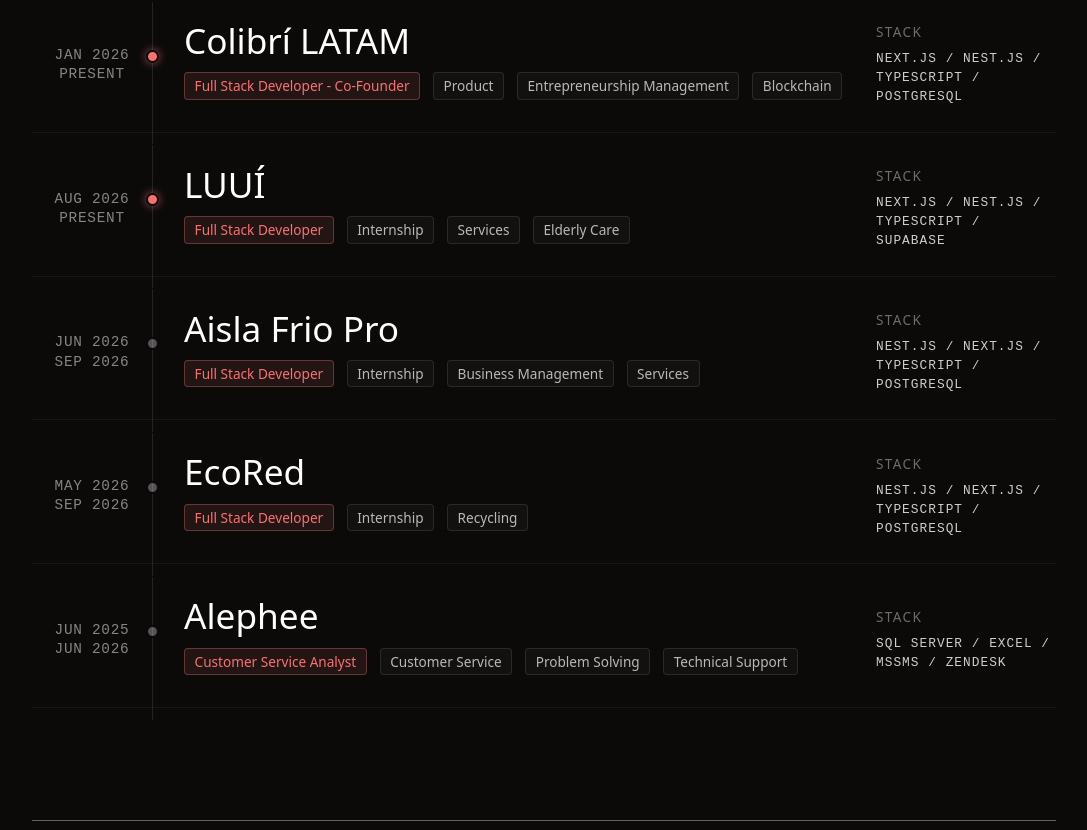
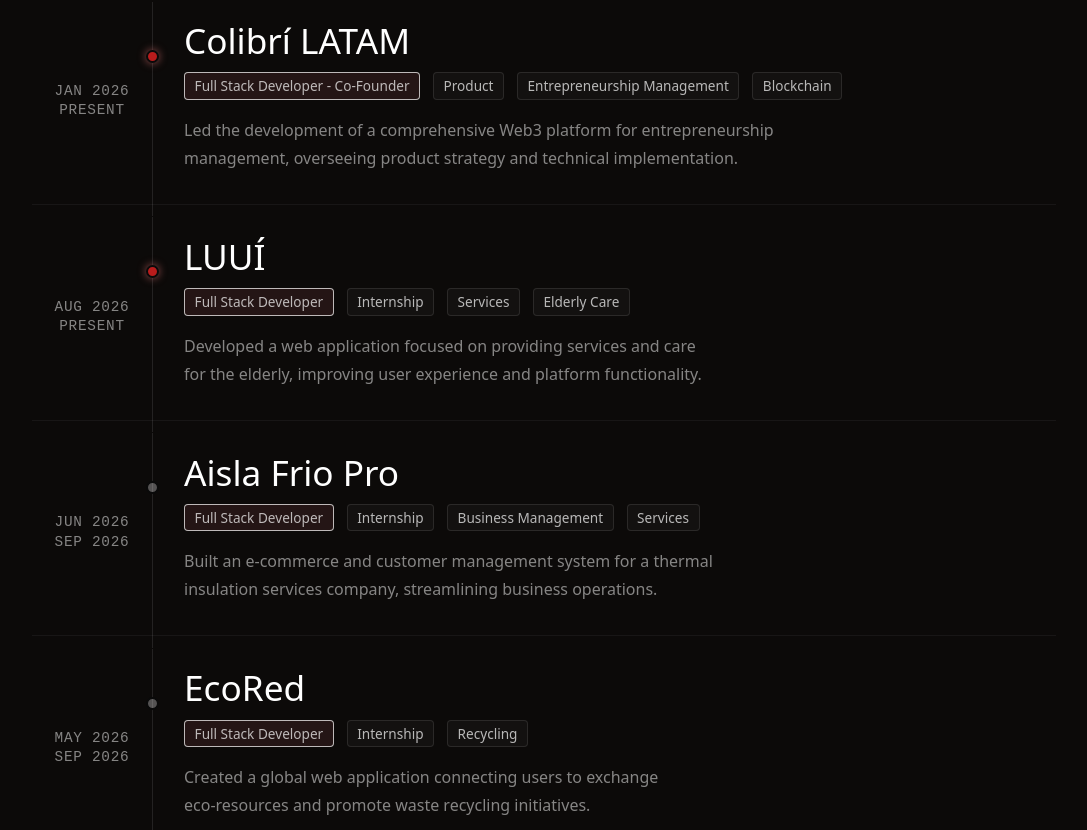
Before and after one commit to JoaquinGabriel17/portfolio-react, a Next.js app: page / in a window 1280 px wide. Shown: the part 1170-2000 px from the top of the page, without its empty margins (96-1183 px from the left). Built offline with nearby package versions, Linux system fonts and the light colour scheme.

Commit message:
agregar descripción a experiencia

```diff
--- a/src/components/experienceCard/ExperienceCard.jsx
+++ b/src/components/experienceCard/ExperienceCard.jsx
@@ -1,7 +1,7 @@
 import styles from './experienceCard.module.css';
 
 export default function ExperienceCard({ data, lang }) {
-    const { company, role, tags, stack, startDate, endDate, isCurrent } = data;
+    const { company, role, tags, startDate, endDate, isCurrent, description } = data;
 
     return (
         <div className={styles.item}>
@@ -24,15 +24,19 @@
                         <span key={index} className={styles.tag}>{tag}</span>
                     ))}
                 </div>
+                <div>
+                    <p className={styles.description}>{description}</p>
+                </div>
             </div>
 
-            {/* Columna 3: Stack */}
-            <div className={styles.stackColumn}>
-                <span className={styles.stackLabel}>Stack</span>
-                <div className={styles.stackList}>
-                    {stack.join(' / ')}
-                </div>
+            {/* Columna 3: Stack
+            <div className={styles.descriptionColumn}>
+                <span className={styles.stackLabel}>{lang === "es" ? "Descripción" : "Description"}</span>
+                <p className={styles.descriptionText}>
+                    {description}
+                </p>
             </div>
+            */}
         </div>
     );
 }
--- a/src/components/experienceCard/experienceCard.module.css
+++ b/src/components/experienceCard/experienceCard.module.css
@@ -56,8 +56,8 @@
 
 /* El primer tag (rol) en color rojo */
 .primaryTag {
-    color: #f87171;
-    border-color: rgba(248, 129, 129, 0.3);
+    color: rgba(255, 255, 255, 0.7);
+    border-color: var(--color-accent-muted);
     background: rgba(248, 129, 129, 0.1);
 }
 
@@ -78,12 +78,21 @@
     margin-bottom: 0.5rem;
 }
 
+.description{
+    text-wrap: balance;
+    color: rgba(255, 255, 255, 0.5);
+    margin: 0;
+    margin-top: 1rem;
+    text-align: start;
+
+}
+
 .stackList {
 
-    font-family: 'DM Mono', monospace;
+
   font-size: 0.8rem;
   letter-spacing: 0.08em;
-  text-transform: uppercase;
+
   color: rgba(255, 255, 255, 0.8);
   text-align: left;
   max-width: 230px;
@@ -120,7 +129,7 @@
 
 /* Punto rojo para el trabajo actual */
 .currentDot {
-    background-color: #f87171;
+    background-color: var(--color-accent);
     box-shadow: 0 0 8px rgba(248, 129, 129, 0.6);
 }
 
@@ -135,11 +144,17 @@
     .timelineDotWrapper {
         display: none;
     }
+    .mainColumn {
+        padding: 0;
+        padding-bottom: 3rem;
+    }
 
     .dateColumn {
         flex-direction: row;
         gap: 0.5rem;
-        padding-top: 0;
+        padding-top: 1rem;
+        text-align: left;
+        justify-content: flex-start;
     }
 
     .companyName {
--- a/src/components/projects/Project.module.css
+++ b/src/components/projects/Project.module.css
@@ -57,10 +57,12 @@
   padding: 0;
   background: transparent;
   border: none;
+  background-color: rgba(255, 255, 255, 0.05);
   border-radius: 8px;
   color: rgba(255, 255, 255, 0.45);
   cursor: pointer;
   transition: color 0.25s ease, background-color 0.25s ease;
+
 }
 
 .arrow:hover:not(:disabled) {
--- a/src/components/projects/ProjectRow.module.css
+++ b/src/components/projects/ProjectRow.module.css
@@ -95,10 +95,8 @@
 }
 
 .stack {
-  font-family: 'DM Mono', monospace;
   font-size: 0.8rem;
   letter-spacing: 0.08em;
-  text-transform: uppercase;
   color: rgba(255, 255, 255, 0.8);
   text-align: left;
   max-width: 230px;
--- a/src/data/texts.js
+++ b/src/data/texts.js
@@ -1,87 +1,99 @@
-
-
-
 export const texts = {
   en: {
     skills: {
       categories: [
-        { title: "Front-end", items: ["React Native", "CSS", "Tailwind", "JavaScript", "TypeScript", "React", "Next.js"] },
-        { title: "Back-end", items: ["Node.js", "Express.js", "Python", "Nest.js", "Swagger"] },
-        { title: "Data", items: [ "MongoDB", "SQL", "PostgreSQL"] },
-        { title: "Tools", items: ["Git", "GitHub", "Figma", "Linux", "Postman", "Microsoft SQL Server"] }
+        { title: "Front-end ", items: ["React Native ", "CSS ", "Tailwind ", "JavaScript ", "TypeScript ", "React ", "Next.js "] },
+        { title: "Back-end ", items: ["Node.js ", "Express.js ", "Python ", "Nest.js ", "Swagger "] },
+        { title: "Data ", items: ["MongoDB ", "SQL ", "PostgreSQL "] },
+        { title: "Tools ", items: ["Git ", "GitHub ", "Figma ", "Linux ", "Postman ", "Microsoft SQL Server "] }
       ]
     },
     certifications: [
       {
-        name: "Programming",
+        name: "Programming ",
         certifications: [
           {
             image: null,
-            name: "Full Stack Developer",
-            date: "2024",
-            company: "Soy Henry",
+            name: "Full Stack Developer ",
+            date: "2024 ",
+            company: "Soy Henry ",
             url: null,
-            pdf: "/henry.pdf",
-            detail: "/certifications/henry"
+            pdf: "/henry.pdf ",
+            detail: "/certifications/henry "
           },
         ]
       },
       {
-        name: "Cibersecurity",
+        name: "Cibersecurity ",
         certifications: [
           {
-            image: "/I2CS.png",
-            name: "Introduction to Cybersecurity",
-            date: "2026",
-            company: "Cisco",
-            url: "https://www.credly.com/badges/dc2d53eb-c21a-46fd-9e38-f2bcab8b5c4b/public_url",
-            pdf: "/cisco-cybersecurity-intro.pdf",
-            detail: "/certifications/henry"
+            image: "/I2CS.png ",
+            name: "Introduction to Cybersecurity ",
+            date: "2026 ",
+            company: "Cisco ",
+            url: "https://www.credly.com/badges/dc2d53eb-c21a-46fd-9e38-f2bcab8b5c4b/public_url ",
+            pdf: "/cisco-cybersecurity-intro.pdf ",
+            detail: "/certifications/henry "
           },
         ]
       }
     ],
-
     presentation: {
-  role: "Full Stack Developer",
-  title: "Clean code.",
-  roleDescription: "Full Stack Developer with over 2 years of experience in creating dynamic and innovative web applications. Passionate about turning ideas into functional products.",
-  mostWork: "What I worked with the most",
-  imageUrl: "/alephee.png", // ← Reemplaza con tu imagen real
-  availableForWork: "Available for new projects",
-  buttonText: "View projects"
+      role: "Full Stack Developer ",
+      title: "Clean code. ",
+      roleDescription: "Full Stack Developer with over 2 years of experience in creating dynamic and innovative web applications. Passionate about turning ideas into functional products. ",
+      mostWork: "What I worked with the most ",
+      imageUrl: "/alephee.png ", // ← Reemplaza con tu imagen real
+      availableForWork: "Available for new projects ",
+      buttonText: "View projects "
     },
     experience: [
       {
-        company: "Colibrí LATAM",
-        role: "Full Stack Developer - Co-Founder",
-        tags: ["Product", "Entrepreneurship Management", "Blockchain"],
-        stack: ["Next.js", "Nest.js", "TypeScript", "PostgreSQL"],
-        startDate: "JAN 2026",
-        endDate: "PRESENT",
+        company: "Colibrí LATAM ",
+        role: "Full Stack Developer - Co-Founder ",
+        tags: ["Product ", "Entrepreneurship Management ", "Blockchain "],
+        description: "Led the development of a comprehensive Web3 platform for entrepreneurship management, overseeing product strategy and technical implementation.",
+        startDate: "JAN 2026 ",
+        endDate: "PRESENT ",
         isCurrent: true,
       },
       {
-        company: "LUUÍ", role: "Full Stack Developer",
-        tags: ["Internship", "Services", "Elderly Care"],
-        stack: ["Next.js", "Nest.js", "TypeScript", "Supabase"], startDate: "AUG 2026", endDate: "PRESENT", isCurrent: true,
+        company: "LUUÍ ",
+        role: "Full Stack Developer ",
+        tags: ["Internship ", "Services ", "Elderly Care "],
+        description: "Developed a web application focused on providing services and care for the elderly, improving user experience and platform functionality.",
+        startDate: "AUG 2026 ",
+        endDate: "PRESENT ",
+        isCurrent: true,
       },
       {
-        company: "Aisla Frio Pro", role: "Full Stack Developer",
-        tags: ["Internship", "Business Management", "Services"],
-        stack: ["Nest.js", "Next.js", "TypeScript", "PostgreSQL"], startDate: "JUN 2026", endDate: "SEP 2026", isCurrent: false,
+        company: "Aisla Frio Pro ",
+        role: "Full Stack Developer ",
+        tags: ["Internship ", "Business Management ", "Services "],
+        description: "Built an e-commerce and customer management system for a thermal insulation services company, streamlining business operations.",
+        startDate: "JUN 2026 ",
+        endDate: "SEP 2026 ",
+        isCurrent: false,
       },
       {
-        company: "EcoRed", role: "Full Stack Developer",
-        tags: ["Internship", "Recycling"],
-        stack: ["Nest.js", "Next.js", "TypeScript", "PostgreSQL"], startDate: "MAY 2026", endDate: "SEP 2026", isCurrent: false,
+        company: "EcoRed ",
+        role: "Full Stack Developer ",
+        tags: ["Internship ", "Recycling "],
+        description: "Created a global web application connecting users to exchange eco-resources and promote waste recycling initiatives.",
+        startDate: "MAY 2026 ",
+        endDate: "SEP 2026 ",
+        isCurrent: false,
       },
       {
-        company: "Alephee", role: "Customer Service Analyst",
-        tags: ["Customer Service", "Problem Solving", "Technical Support"],
-        stack: ["SQL Server", "Excel", "MSSMS", "Zendesk"], startDate: "JUN 2025", endDate: "JUN 2026", isCurrent: false,
-      },],
-
+        company: "Alephee ",
+        role: "Customer Service Analyst ",
+        tags: ["Customer Service ", "Problem Solving ", "Technical Support "],
+        description: "Provided technical support and resolved customer issues, utilizing SQL Server and Zendesk to maintain high service quality.",
+        startDate: "JUN 2025 ",
+        endDate: "JUN 2026 ",
+        isCurrent: false,
+      },
+    ],
     ProjectInfo: [
       {
         name: 'Colibrí LATAM',
@@ -92,7 +104,6 @@
         url: 'https://colibrilatam.com/index.html',
         technologies: ['Next.js', 'Nest.js', 'JavaScript', 'TypeScript', 'Tailwind CSS', 'PostgreSQL'],
       },
-
       {
         name: 'Aisla Frio Pro',
         year: '2026',
@@ -102,7 +113,6 @@
         url: 'https://aislafriopro-frontend.vercel.app/',
         technologies: ['Next.js', 'Typescript', 'PostgreSQL', 'Nest.js', 'Tailwind CSS', 'Express'],
       },
-
       {
         name: 'EcoRed',
         year: '2026',
@@ -112,7 +122,6 @@
         url: 'https://www.laecored.com/',
         technologies: ['Next.js', 'Typescript', 'PostgreSQL', 'Nest.js', 'Tailwind CSS', 'Express'],
       },
-
       {
         name: 'Linko',
         year: '2025',
@@ -122,7 +131,6 @@
         url: 'https://linko-nine.vercel.app/',
         technologies: ['React', 'Next.js', 'JavaScript', 'MongoDB', 'Node.js'],
       },
-
       {
         name: 'Rosa de los vientos',
         year: '2023',
@@ -133,8 +141,6 @@
         technologies: ['React', 'Node.js', 'JavaScript', 'Firebase', 'Redux'],
       }
     ],
-
-
     contact: {
       title: "Contact",
       email: "Email me at: joaquin@example.com",
@@ -143,86 +149,84 @@
   es: {
     skills: {
       categories: [
-        { title: "Front-end", items: ["React Native", "CSS", "Tailwind", "JavaScript", "TypeScript", "React", "Next.js"] },
-        { title: "Back-end", items: ["Node.js", "Express.js", "Python", "Nest.js", "Swagger"] },
-        { title: "Datos", items: [ "MongoDB", "SQL", "PostgreSQL"] },
-        { title: "Herramientas", items: ["Git", "GitHub", "Figma", "Linux", "Postman", "Microsoft SQL Server"] }
+        { title: "Front-end ", items: ["React Native ", "CSS ", "Tailwind ", "JavaScript ", "TypeScript ", "React ", "Next.js "] },
+        { title: "Back-end ", items: ["Node.js ", "Express.js ", "Python ", "Nest.js ", "Swagger "] },
+        { title: "Datos ", items: ["MongoDB ", "SQL ", "PostgreSQL "] },
+        { title: "Herramientas ", items: ["Git ", "GitHub ", "Figma ", "Linux ", "Postman ", "Microsoft SQL Server "] }
       ]
     },
     certifications: [
       {
-        name: "Programación",
+        name: "Programación ",
         certifications: [
           {
             image: null,
-            name: "Desarrollador Full Stack",
-            date: "2024",
-            company: "Soy Henry",
+            name: "Desarrollador Full Stack ",
+            date: "2024 ",
+            company: "Soy Henry ",
             url: null,
-            pdf: "/henry.pdf",
-            detail: "/certifications/henry"
+            pdf: "/henry.pdf ",
+            detail: "/certifications/henry "
           },
         ]
       },
       {
-        name: "Ciberseguridad",
+        name: "Ciberseguridad ",
         certifications: [
           {
-            image: "/I2CS.png",
-            name: "Introducción a la Ciberseguridad",
-            date: "2026",
-            company: "Cisco",
-            url: "https://www.credly.com/badges/dc2d53eb-c21a-46fd-9e38-f2bcab8b5c4b/public_url",
-            pdf: "/cisco-cybersecurity-intro.pdf",
-            detail: "/cv"
+            image: "/I2CS.png ",
+            name: "Introducción a la Ciberseguridad ",
+            date: "2026 ",
+            company: "Cisco ",
+            url: "https://www.credly.com/badges/dc2d53eb-c21a-46fd-9e38-f2bcab8b5c4b/public_url ",
+            pdf: "/cisco-cybersecurity-intro.pdf ",
+            detail: "/cv "
           },
         ]
       }
     ],
-
     presentation: {
-  role: "Desarrollador Full Stack",
-  title: "Código limpio.",
-  roleDescription: "Desarrollador Full Stack con más de 2 años de experiencia creando aplicaciones web dinámicas e innovadoras. Apasionado por transformar ideas en productos funcionales.",
-  mostWork: "Con lo que mas trabajé",
-  imageUrl: "/alephee.png", // ← Reemplaza con tu imagen real
-  availableForWork: "Disponible para nuevos proyectos",
-  buttonText: "Ver proyectos"
+      role: "Desarrollador Full Stack ",
+      title: "Código limpio. ",
+      roleDescription: "Desarrollador Full Stack con más de 2 años de experiencia creando aplicaciones web dinámicas e innovadoras. Apasionado por transformar ideas en productos funcionales. ",
+      mostWork: "Con lo que mas trabajé ",
+      imageUrl: "/alephee.png ", // ← Reemplaza con tu imagen real
+      availableForWork: "Disponible para nuevos proyectos ",
+      buttonText: "Ver proyectos "
     },
     experience: [
       {
-        company: "Colibrí LATAM",
-        role: "Full Stack Developer - Co-Founder",
-        tags: ["Producto", "Gestión de emprendimientos", "Blockchain"],
-        stack: ["Next.js", "Nest.js", "TypeScript", "PostgreSQL"],
-        startDate: "ENE 2026",
-        endDate: "ACTUALIDAD",
+        company: "Colibrí LATAM ",
+        role: "Full Stack Developer - Co-Founder ",
+        tags: ["Producto ", "Gestión de emprendimientos ", "Blockchain "],
+        description: "Lideré el desarrollo de una plataforma Web3 integral para la gestión de emprendimientos, supervisando la estrategia del producto y la implementación técnica.",
+        startDate: "ENE 2026 ",
+        endDate: "ACTUALIDAD ",
         isCurrent: true,
       },
       {
-        company: "LUUÍ",
-        role: "Full Stack Developer",
-        tags: ["Pasantía", "Servicios", "Adultos mayores"],
-        stack: ["Next.js", "Nest.js", "TypeScript", "Supabase"],
-        startDate: "AGO 2026",
-        endDate: "ACTUALIDAD",
+        company: "LUUÍ ",
+        role: "Full Stack Developer ",
+        tags: ["Pasantía ", "Servicios ", "Adultos mayores "],
+        description: "Desarrollé una aplicación web enfocada en brindar servicios y cuidado para adultos mayores, mejorando la experiencia del usuario y la funcionalidad de la plataforma.",
+        startDate: "AGO 2026 ",
+        endDate: "ACTUALIDAD ",
         isCurrent: true,
       },
       {
-        company: "Aisla Frio Pro",
-        role: "Full Stack Developer",
-        tags: ["Pasantía", "Gestión empresarial", "Servicios"],
-        stack: ["Nest.js", "Next.js", "TypeScript", "PostgreSQL"],
-        startDate: "JUN 2026",
-        endDate: "SEPT 2026",
+        company: "Aisla Frio Pro ",
+        role: "Full Stack Developer ",
+        tags: ["Pasantía ", "Gestión empresarial ", "Servicios "],
+        description: "Construí un sistema de e-commerce y gestión de clientes para una empresa de servicios de aislación térmica, optimizando las operaciones del negocio.",
+        startDate: "JUN 2026 ",
+        endDate: "SEPT 2026 ",
         isCurrent: false,
       },
-
       {
         company: "EcoRed",
         role: "Full Stack Developer",
         tags: ["Pasantía", "Reciclaje"],
-        stack: ["Nest.js", "Next.js", "TypeScript", "PostgreSQL"],
+        description: "Creé una aplicación web global que conecta a usuarios para intercambiar eco-recursos y promover iniciativas de reciclaje de residuos.",
         startDate: "MAY 2026",
         endDate: "SEPT 2026",
         isCurrent: false,
@@ -231,13 +235,12 @@
         company: "Alephee",
         role: "Analista de servicio al cliente",
         tags: ["Atención al cliente", "Resolución de problemas", "Soporte técnico"],
-        stack: ["SQL Server", "Excel", "MSSMS", "Zendesk"],
+        description: "Brindé soporte técnico y resolví incidencias de clientes, utilizando SQL Server y Zendesk para mantener un alto nivel de calidad en el servicio.",
         startDate: "JUN 2025",
         endDate: "JUN 2026",
         isCurrent: false,
       },
     ],
-
     ProjectInfo: [
       {
         name: 'Colibrí LATAM',
@@ -248,7 +251,6 @@
         url: 'https://colibrilatam.com/index.html',
         technologies: ['Next.js', 'Nest.js', 'JavaScript', 'TypeScript', 'Tailwind CSS', 'PostgreSQL'],
       },
-
       {
         name: 'Aisla Frio Pro',
         year: '2026',
@@ -267,7 +269,6 @@
         url: 'https://www.laecored.com/',
         technologies: ['Next.js', 'Typescript', 'PostgreSQL', 'Nest.js', 'Tailwind CSS', 'Express'],
       },
-
       {
         name: 'Linko',
         year: '2025',
@@ -277,7 +278,6 @@
         url: 'https://linko-nine.vercel.app/',
         technologies: ['React', 'Next.js', 'JavaScript', 'MongoDB', 'Node.js'],
       },
-
       {
         name: 'Rosa de los vientos',
         year: '2023',
@@ -288,7 +288,6 @@
         technologies: ['React', 'Node.js', 'JavaScript', 'Firebase', 'Redux'],
       }
     ],
-
     contact: {
       title: "Contacto",
       email: "Escríbeme a: joaquin@example.com",
```
Lines whose indentation alone changed are shown as unchanged.
